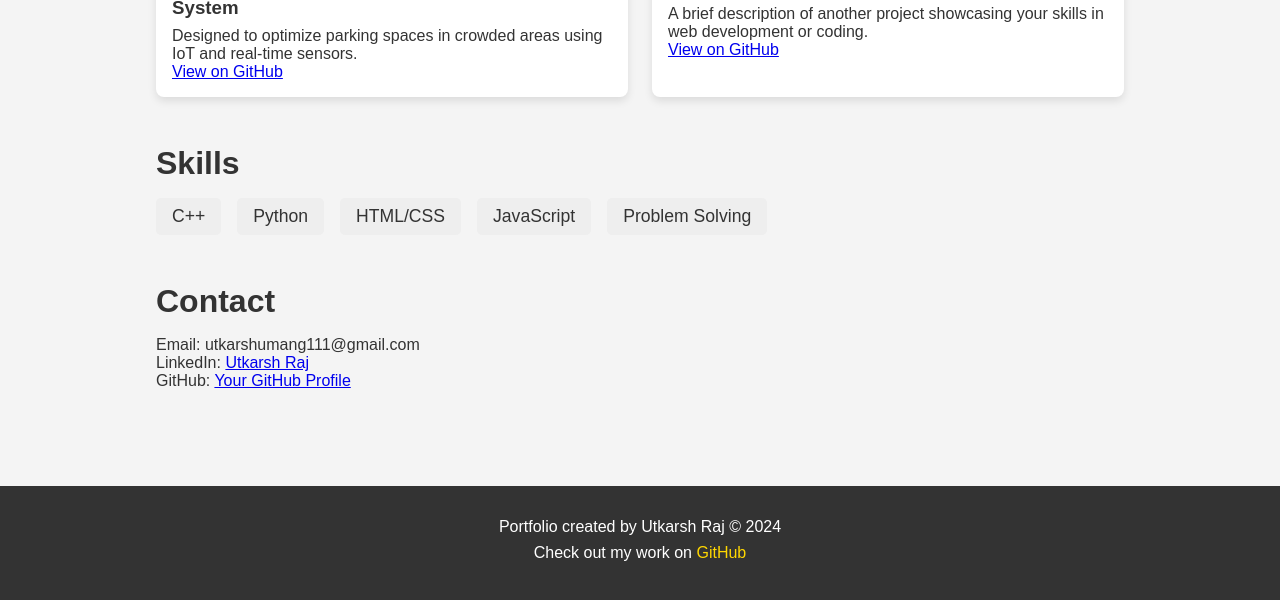
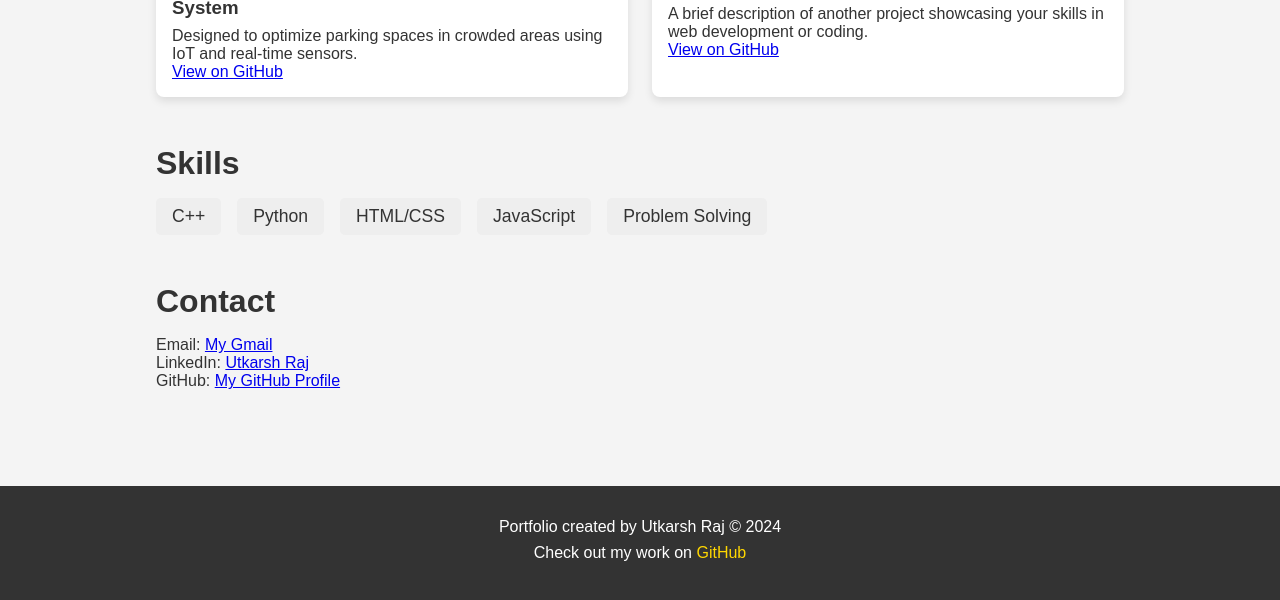
Before and after one commit to Utkarsh1021/Utkarsh1021.github.io, a plain HTML site: page index.html in a window 1280 px wide. Shown: the part 824-1424 px from the top of the page. Drawn offline with Linux system fonts and the light colour scheme.

Commit message:
Update index.html

```diff
--- a/index.html
+++ b/index.html
@@ -149,9 +149,9 @@
         <!-- Contact Section -->
         <section class="contact">
             <h2>Contact</h2>
-            <p>Email: utkarshumang111@gmail.com</p>
+            <p>Email: <a href ="utkarshumang111@gmail.com">My Gmail</a></p>
             <p>LinkedIn: <a href="https://www.linkedin.com/in/utkarsh-raj-1a7aab297/">Utkarsh Raj</a></p>
-            <p>GitHub: <a href="https://github.com/Utkarsh1021">Your GitHub Profile</a></p>
+            <p>GitHub: <a href="https://github.com/Utkarsh1021">My GitHub Profile</a></p>
         </section>
 
     </div>
```
